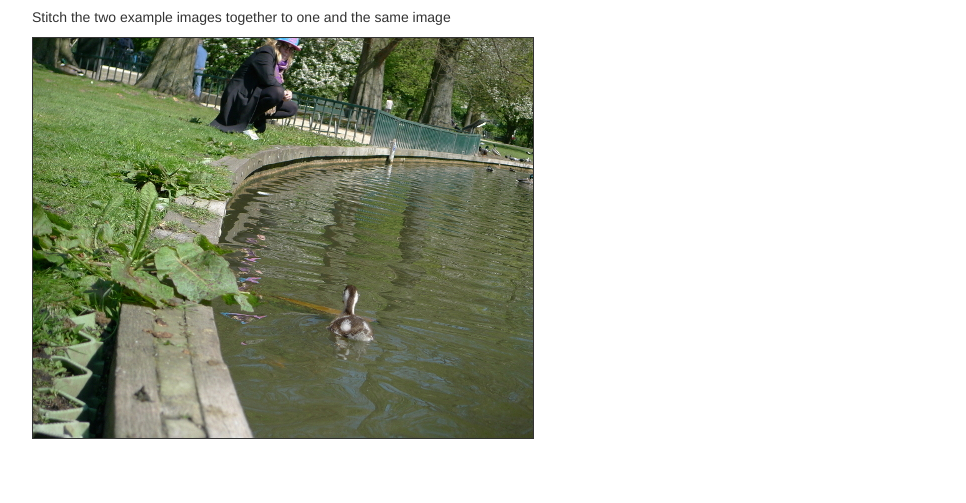
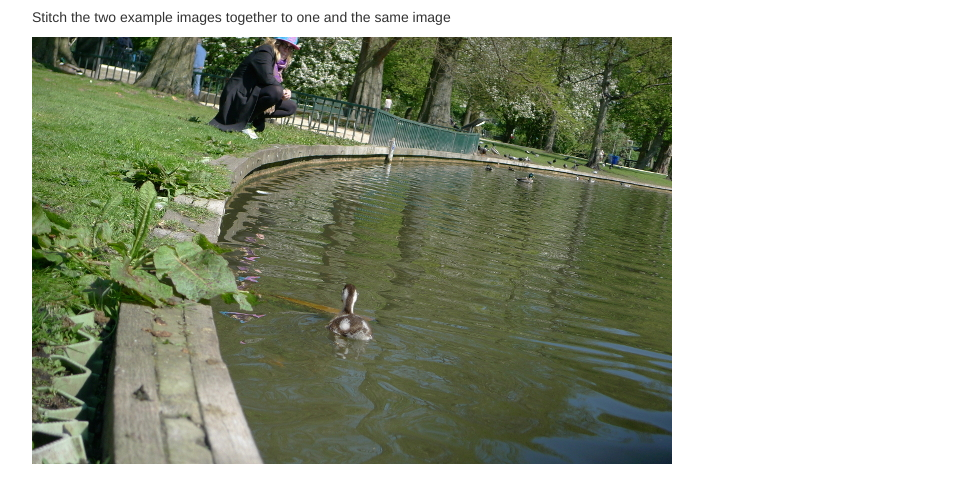
Before and after one commit to josundin/josundin.github.io, a plain HTML site: page stitch/demo/lal2.html in a window 1280 px wide. Shown: the part 163-666 px from the top of the page, without its empty margins (138-1104 px from the left). Drawn offline with Linux system fonts and the light colour scheme.

Commit message:
start redo and make object in a better pattern

```diff
--- a/stitch/demo/lal2.html
+++ b/stitch/demo/lal2.html
@@ -59,20 +59,23 @@
 
 
 	function init() {
+
+		function pipe_opt(){
+		    this.descriptor_radius = 8;
+		    this.corner_threshold = 45;	//22.5			//15
+		}
+
+		var my_opt = new pipe_opt();
+
 		var canvas = loadCanvas("divStitched");
 
 	 	var test_img = myPowerConstructor("../imgs/P110.jpg");
-		function logMyNumber(myNumber) {
-		  console.log("Balle:",myNumber);
-		  console.log("Ballen!", test_img.getW());
+
+	 	test_img.set(canvas, my_opt, whenDataReady);
+
+		function whenDataReady() {
+		  console.log("Data redo!", test_img.getW());
 		}
-
-	 	test_img.set(canvas, logMyNumber);
-
-
-
-
-	 	console.log("!", test_img.getW());
 
 	}
 
@@ -83,12 +86,12 @@
 
         var canvas = document.createElement('canvas');
         var div = document.getElementById(id);
-        canvas.id     = "CursorLayer";
-        canvas.width  = 500;
-        canvas.height = 400;
-        canvas.style.zIndex   = 8;
-        canvas.style.position = "absolute";
-        canvas.style.border   = "1px solid";
+        canvas.id     = "calculateDecriptors";
+        // canvas.width  = 500;
+        // canvas.height = 400;
+        // canvas.style.zIndex   = 8;
+        // canvas.style.position = "absolute";
+        // canvas.style.border   = "1px solid";
         div.appendChild(canvas);
 
         return canvas;
--- a/stitch/js/imgfeatures.js
+++ b/stitch/js/imgfeatures.js
@@ -17,9 +17,11 @@ Make getters and setters for width and hight in order to make the canvas outside
 	_this['myPowerConstructor'] = function(x){
 		var that = new imgOpt(x);
 
+		var myCtx;
 		var myImageW;
         var myImageH;
         var myImg_u8;
+        var myCorners = [];
 
 
 		var secret = 111;
@@ -31,61 +33,46 @@ Make getters and setters for width and hight in order to make the canvas outside
 		/////////////////////////////////////////////////////////
 		//corner stuff
 	     // This is sets up the intrestpoint detector stuff
-		function setupFastkeypointdetector() {
-			console.log("setupFast w:", myImageW, "h:",myImageH);
+		function setupFastkeypointdetector(my_opt, callback) {
+			console.log("setupFast w:", myImageW, "h:",myImageH, my_opt.corner_threshold);
 		    myImg_u8 = new jsfeat.matrix_t(myImageW, myImageH, jsfeat.U8_t | jsfeat.C1_t);
 
-		    // //set corners
-		    // var i = imageW*imageH;
-		    // while(--i >= 0) {
-		    //     image.corners[i] = new jsfeat.point2d_t(0,0,0,0);
-		    // }
+		    //set corners
+		    var i = myImageW*myImageH;
+		    while(--i >= 0) {
+		        myCorners[i] = new jsfeat.point2d_t(0,0,0,0);
+		    }
 
-		    // var threshold = thres;
-		    // jsfeat.fast_corners.set_threshold(threshold);
+		    jsfeat.fast_corners.set_threshold(my_opt.corner_threshold);
+
+		    callback(that, 0 , my_opt);
 	  	};
 
-		 //compute the intrestpoints
-		function computeFast(image, xoffset) {
-			canvas_find.width = 0;
-		    canvas_find.height = 0;
-
-
-			setupFastkeypointdetector(image, my_opt.corner_threshold);
+		function computeFast(image, xoffset, my_opt) {
 
 			var border = my_opt.descriptor_radius; //is relative to the descriptor radius
-
-			canvas_find.width = imageW;
-		    canvas_find.height = imageH;
-			ctx.drawImage(image.img, 0, 0, imageW, imageH);
-			var imageData = ctx.getImageData(xoffset, 0, imageW, imageH);
-			jsfeat.imgproc.grayscale(imageData.data, img_u8.data);
+			var imageData = myCtx.getImageData(xoffset, 0, myImageW, myImageH);
+			jsfeat.imgproc.grayscale(imageData.data, myImg_u8.data);
 			//prev_count = count;
-			image.count = jsfeat.fast_corners.detect(img_u8, image.corners, border);
+			image.count = jsfeat.fast_corners.detect(myImg_u8, myCorners, border);
+			console.log("cnt", image.count, myCorners.length);
 	  	};
 	  	///////END corner stuff/////////////////////////////////////////////
 		return {
-				set: function(this_canvas, callback) {
+				set: function(this_canvas, my_opt, callback) {
 
 					//initialize the image resolution
 				    that.img.onload = function() {
 				        myImageW = that.img.width;
 						myImageH = that.img.height;
-						var ctx = this_canvas.getContext('2d');
-				 		ctx.drawImage(this, 0, 0);
-				 		console.log("set w:", myImageW, "h:",myImageH);
-						//ctx.drawImage(this, 0, 0);
-						setupFastkeypointdetector();
+						this_canvas.width = myImageW;
+						this_canvas.height = myImageH;
+						myCtx = this_canvas.getContext('2d');
+				 		myCtx.drawImage(this, 0, 0);
+
+						setupFastkeypointdetector(my_opt, computeFast);
 						callback();
 					};
-
-        			console.log(that);
-
-
-	 				// console.log(secret);
-	 				// console.log(sec1());
-
-
 
 				return myImageW;
 				},
```
